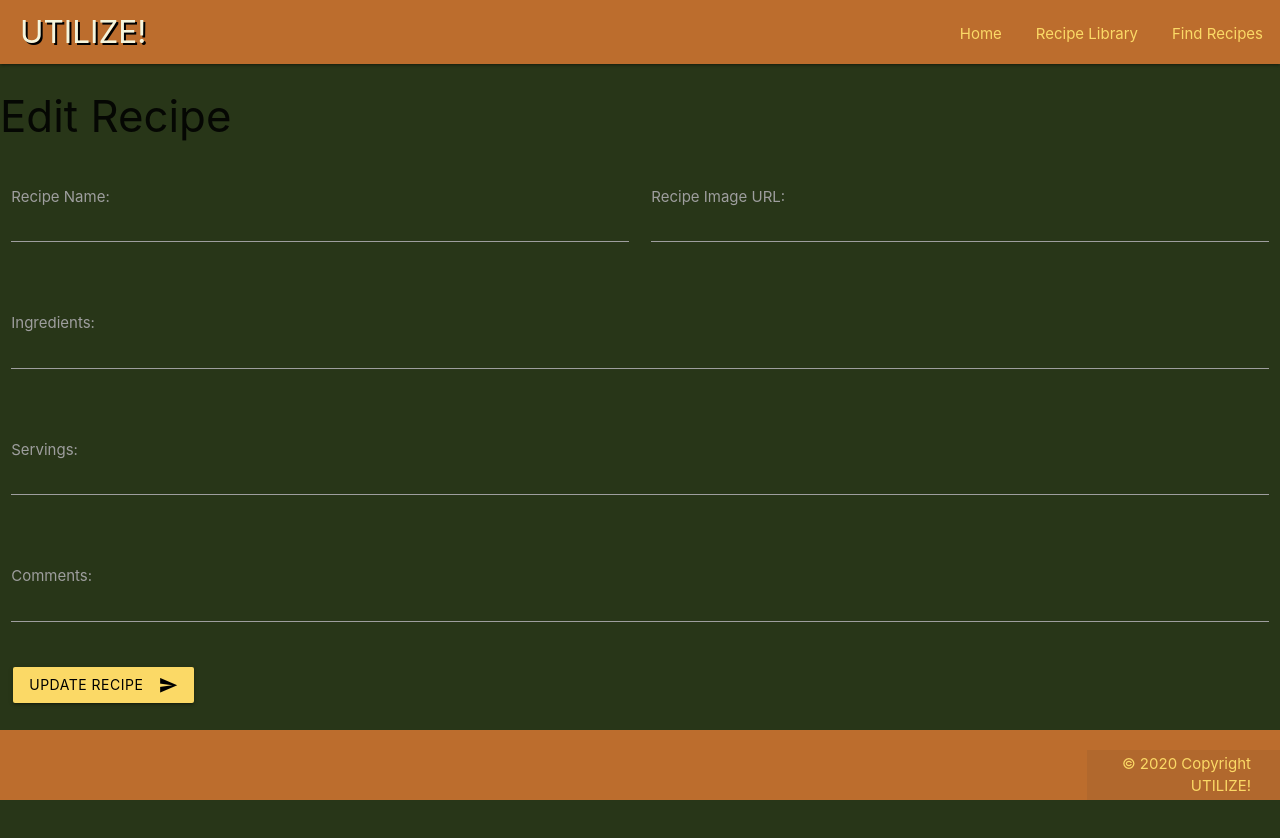
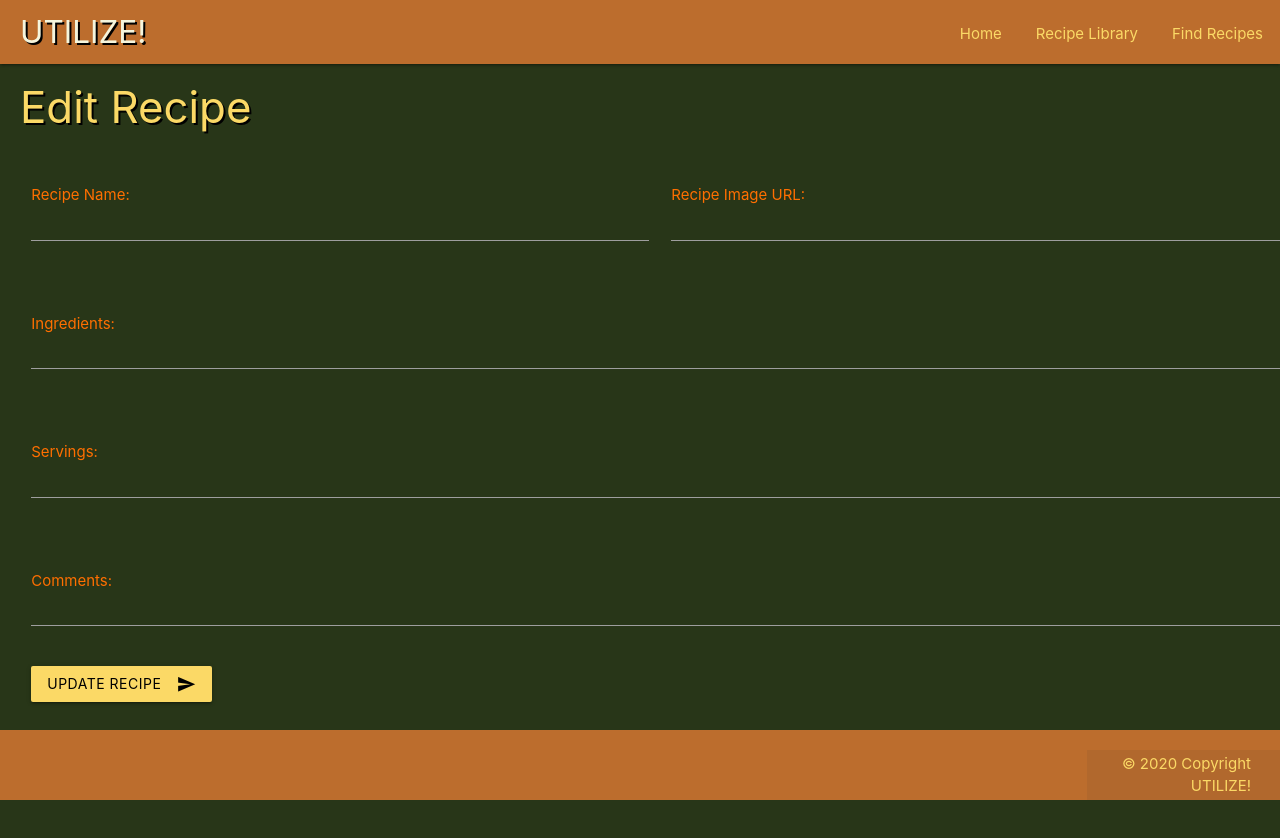
Before and after one commit to bclosson/Utilize, a React (Create React App) app in the folder client/: page /recipes/library/edit in a window 1280 px wide. Shown: the top 838 px of the page. Built offline with nearby package versions, Linux system fonts and the light colour scheme; no server answers.

Commit message:
commit added styling to library edit page

```diff
--- a/client/src/index.css
+++ b/client/src/index.css
@@ -137,19 +137,6 @@ h1 {
   width: 35%;
 }
 
-
-/* #nutri-container {
-  box-shadow: 0 4px 8px 0 #ff6f00;
-} */
-
-/* #ingredients-container {
-  background-color: #fcf1c6;
-  box-shadow: 0 4px 8px 0 #ff6f00;
-  border-radius: 10px;
-  padding: 10px;
-  margin: 0px 20px 0px 20px;
-} */
-
 #show-ingredients {
   background-color: #fcf1c6;
   box-shadow: 0 4px 8px 0 #ff6f00;
@@ -169,7 +156,6 @@ article.nutri-info {
 #ingredients {
   border-radius: 10px;
 }
-
 
 #lib-img {
   border-radius: 10px;
@@ -207,6 +193,28 @@ h6 {
 
 #recipe-delete {
   margin: 2px;
+}
+
+/* RECIPE EDIT */
+#edit-title {
+  color: #fbd966;
+  font-weight: 400;
+  text-shadow: 2px 2px black;
+  margin: 20px;
+}
+
+#edit-titles {
+  color: #ff6f00;
+  margin: 5px 0 5px 20px;
+  text-shadow: 1px 1px #283618;
+}
+
+#edit-contents {
+  margin: 5px 0 5px 20px;
+  text-shadow: 1px 1px #283618;
+}
+#recipe-update {
+  margin: 0 0 0 20px;
 }
 
 /* LIBRARY CARD */
--- a/client/src/pages/LibraryEdit.js
+++ b/client/src/pages/LibraryEdit.js
@@ -81,45 +81,45 @@ class LibraryEdit extends React.Component {
 
   return (
     <div className="row">
-    <h3>Edit Recipe</h3>
+    <h3 id="edit-title">Edit Recipe</h3>
       <form onSubmit={this.updateRecipe} className="col s12">
         <div className="row">
           <div className="input-field col s6">
-            <label htmlFor="recipe-name">Recipe Name:</label><br />
-            <input value={recipe.name} id="edit-name" type="text"
+            <label htmlFor="recipe-name" id="edit-titles">Recipe Name:</label><br />
+            <input value={recipe.name} id="edit-contents" type="text"
             name="name" ref="name" onChange={this.handleInputChange} />
           </div>
           <div className="input-field col s6">
-            <label htmlFor="edit-image">Recipe Image URL: </label><br />
-            <input value={recipe.image} id="edit-image" type="text"
+            <label htmlFor="edit-image" id="edit-titles">Recipe Image URL: </label><br />
+            <input value={recipe.image} id="edit-contents" type="text"
               name="image" ref="image" onChange={this.handleInputChange} />
           </div>
         </div>
         <div className="row">
           <div className="input-field col s12">
-            <label htmlFor="ingredients">Ingredients:</label><br />
-            <input value={recipe.ingredients} id="edit-ingredients"
+            <label htmlFor="ingredients" id="edit-titles">Ingredients:</label><br />
+            <input value={recipe.ingredients} id="edit-contents"
               type="text" name="ingredients" ref="ingredients"
               onChange={this.handleInputChange} />
           </div>
         </div>
         <div className="row">
           <div className="input-field col s12">
-            <label htmlFor="servings">Servings: </label><br />
-            <input value={recipe.servings} id="edit-servings" type="text"
+            <label htmlFor="servings" id="edit-titles">Servings: </label><br />
+            <input value={recipe.servings} id="edit-contents" type="text"
               name="servings" ref="servings"
               onChange={this.handleInputChange} />
           </div>
         </div>
         <div className="row">
           <div className="input-field col s12">
-            <label htmlFor="comments">Comments: </label><br />
-            <input value={recipe.comments} id="edit-comments" type="text"
+            <label htmlFor="comments" id="edit-titles">Comments: </label><br />
+            <input value={recipe.comments} id="edit-contents" type="text"
               name="comments" ref="comments"
               onChange={this.handleInputChange} />
           </div>
         </div>
-        <button className="btn waves-effect waves-light" id="recipe-update"
+        <button className="btn" id="recipe-update"
           type="submit" name="action" onSubmit={this.updateRecipe}>Update Recipe
           <i class="material-icons right">send</i>
         </button>
--- a/client/src/pages/LibraryShow.js
+++ b/client/src/pages/LibraryShow.js
@@ -75,17 +75,17 @@ class LibraryShow extends React.Component {
           <div className="card" id="text-box">
             <article className="comments">
               <h6>Comments:</h6>
-              <textarea name="comments" id="comments" cols="30" rows="10"
+              <textarea className="comments" id="comments" cols="30" rows="10"
                 type="text" value={recipe.comments} >
               </textarea>
             </article>
-            <button class="btn waves-effect waves-light" id="recipe-update"
+            <button className="btn" id="recipe-update"
               type="submit" name="action" onClick={this.editRecipe}>Edit Recipe
               <i class="material-icons right">send</i>
             </button>
-            <button class="btn waves-effect waves-light" id="recipe-delete"
+            <button className="btn" id="recipe-delete"
               type="submit" name="action" onClick={this.deleteRecipe}>Delete Recipe
-              <i class="material-icons right">send</i>
+              <i className="material-icons right">send</i>
             </button>
           </div>
         </div>
--- a/client/src/pages/RecipeShow.js
+++ b/client/src/pages/RecipeShow.js
@@ -57,13 +57,13 @@ const RecipeShow = (props) => {
 
               <h6>Nutritional Information (per serving):</h6>
               <h6>Servings: {show.servings}</h6>
-              <p>Calories Per Serving: {Math.floor(show.calories / show.servings)}</p>
-              <p>Carbohydrates: {Math.floor(show.carbs / show.servings)}g</p>
-              <p>Fat: {Math.floor(show.fat / show.servings)}g</p>
-              <p>Cholesterol: {Math.floor(show.cholesterol / show.servings)}mg</p>
-              <p>Fiber: {Math.floor(show.fiber / show.servings)}g</p>
-              <p>Protein: {Math.floor(show.protein / show.servings)}g</p>
-              <p>Sugars: {Math.floor(show.sugar / show.servings)}g</p>
+              <p id="nutri-p">Calories Per Serving: {Math.floor(show.calories / show.servings)}</p>
+              <p id="nutri-p">Carbohydrates: {Math.floor(show.carbs / show.servings)}g</p>
+              <p id="nutri-p">Fat: {Math.floor(show.fat / show.servings)}g</p>
+              <p id="nutri-p">Cholesterol: {Math.floor(show.cholesterol / show.servings)}mg</p>
+              <p id="nutri-p">Fiber: {Math.floor(show.fiber / show.servings)}g</p>
+              <p id="nutri-p">Protein: {Math.floor(show.protein / show.servings)}g</p>
+              <p id="nutri-p">Sugars: {Math.floor(show.sugar / show.servings)}g</p>
 
           </article>
         </div>
@@ -72,9 +72,9 @@ const RecipeShow = (props) => {
           <article className="comments">
             <h6>Comments:</h6>
           </article>
-          <button class="btn waves-effect waves-light" id="recipe-submit"
+          <button className="btn" id="recipe-submit"
             type="submit" name="action" onClick={onSubmit}>Save Recipe
-            <i class="material-icons right">send</i>
+            <i className="material-icons right">send</i>
           </button>
         </div>
       </div>
```
Also changed, not shown: 1 other file (tests, documents, lock files or other folders).
